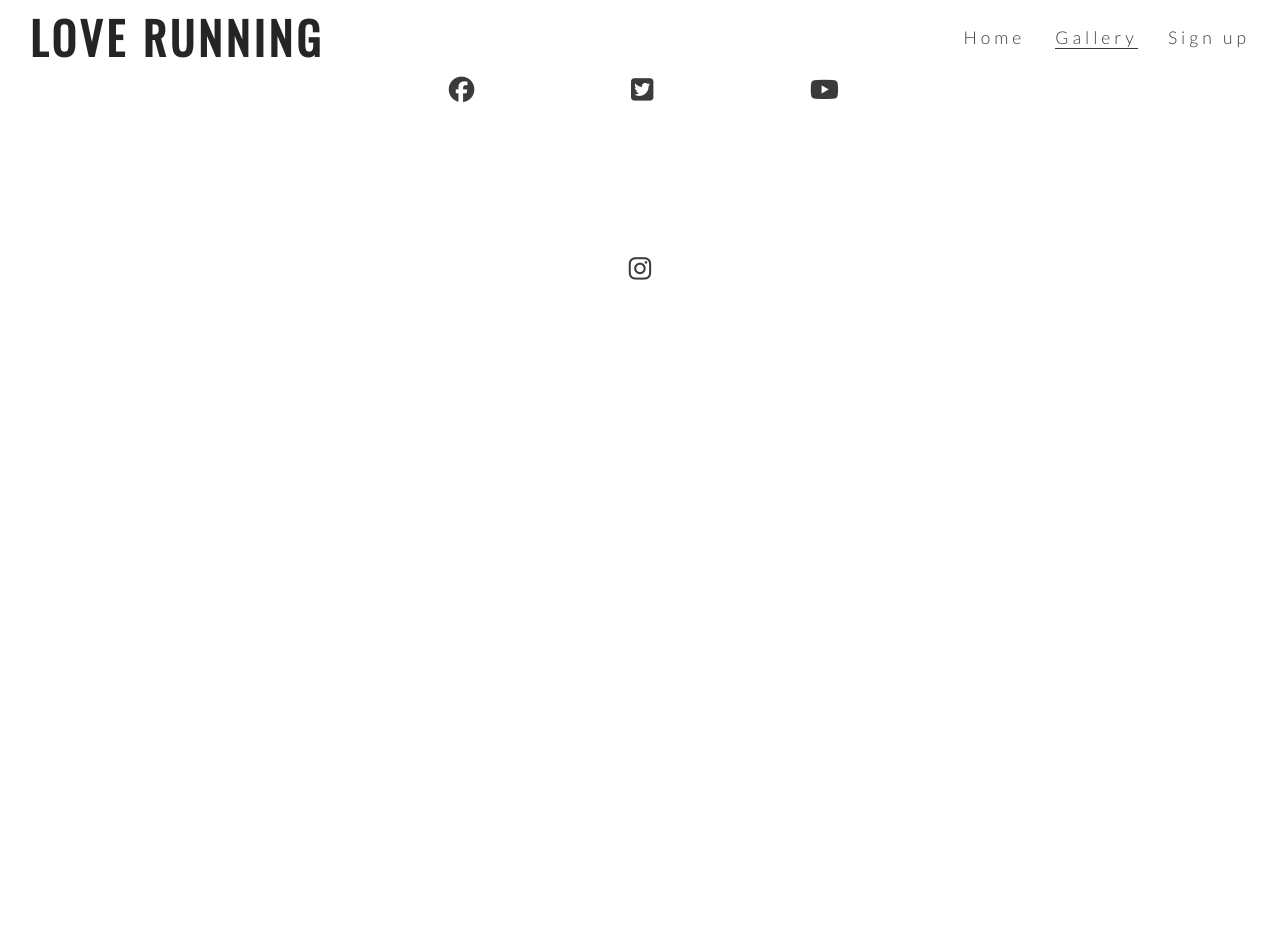
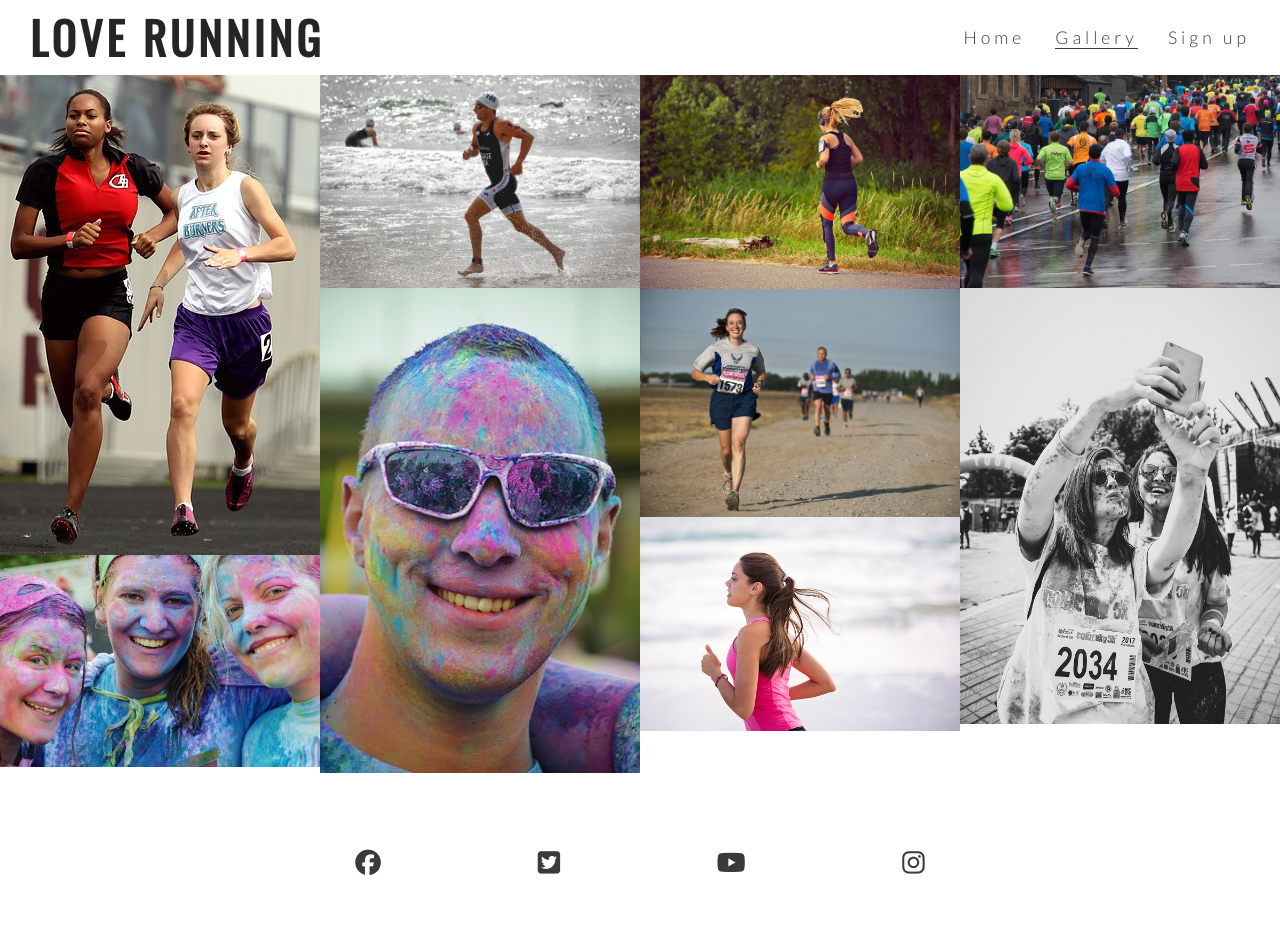
Before and after one commit to michelleconville/love-running, a plain HTML site: page gallery.html in a window 1280 px wide. Before the commit the page ends 800 px from the top, so only its background shows below. Drawn offline with nearby package versions, Linux system fonts and the light colour scheme.

Commit message:
Adding and styling images on the gallery page

```diff
--- a/assets/css/style.css
+++ b/assets/css/style.css
@@ -238,3 +238,14 @@ footer {
     padding: 5%;
     color: #3a3a3a;
 }
+
+#photos {
+    clear: both;
+    line-height: 0;
+    column-count: 4;
+    column-gap: 0;
+}
+
+#photos > img {
+    width: 100%;
+}
--- a/gallery.html
+++ b/gallery.html
@@ -25,7 +25,18 @@
             </ul>
         </nav>
     </header>
+    <section id="photos">
+        <img src="assets/images/athletes.jpg" alt="Two athletes together">
+        <img src="assets/images/girls.jpg" alt="three girls at charity paint running festival">
+        <img src="assets/images/runner3.jpg" alt="Solo male runner jogging on the beach">
+        <img src="assets/images/man.jpg" alt="man at charity paint running festival">
+        <img src="assets/images/runner1.jpg" alt="Solo female runner jogging through phoenix Park">
+        <img src="assets/images/runner2.jpg" alt="Runners competing in marathon">
+        <img src="assets/images/runner4.jpg" alt="Solo female runner jogging on the beach">
+        <img src="assets/images/running_gang.jpg" alt="Large group of runners taking part in a marathon on a rainy day">
+        <img src="assets/images/mud-run.jpg" alt="Two women runners taking a muddy selfie after the Mud Runners championship">
 
+    </section>
     <footer>
        <ul class="social-networks">
         <li><a href="https://facebook.com" target="_blank" rel="noopener" aria-label="Visit our Facebook page (opens in a new tab)"><i class="fab fa-facebook"></i></a></li>
```
Also changed, not shown: assets/images/athletes.jpg (added), assets/images/girls.jpg (added), assets/images/man.jpg (added), assets/images/mud-run.jpg (added), assets/images/runner1.jpg (added), assets/images/runner2.jpg (added), assets/images/runner3.jpg (added), assets/images/runner4.jpg (added), assets/images/running_gang.jpg (added).
